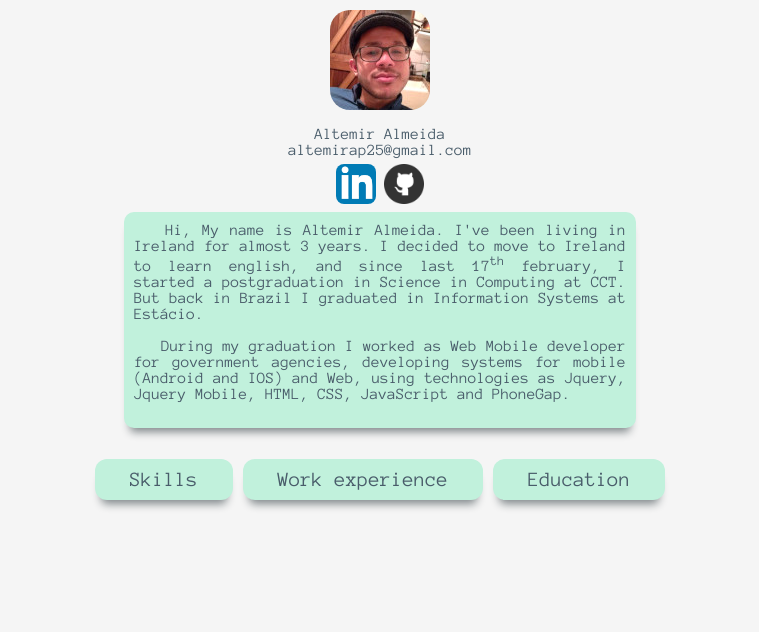
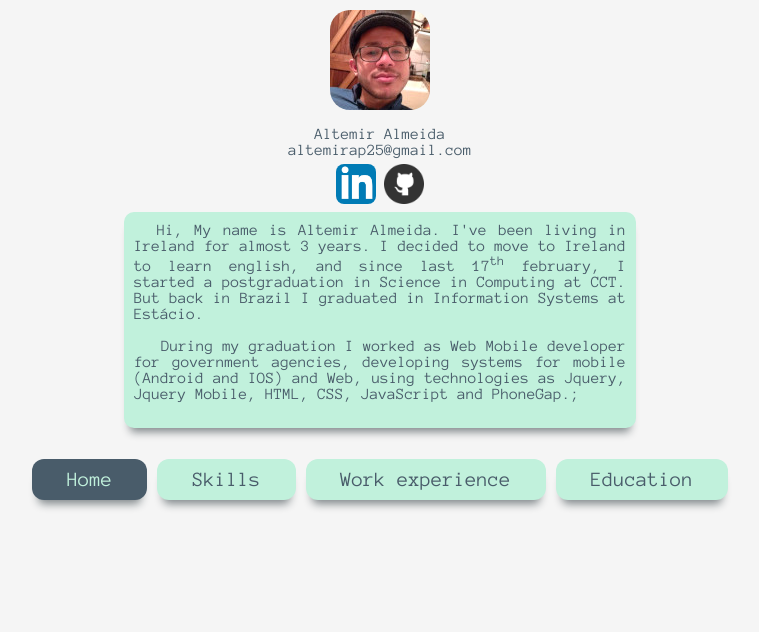
Before and after one commit to Altemir-Ap/resume, a PHP site: page / in a window 1280 px wide. Shown: the top 632 px of the page, without its empty margins (260-1019 px from the left). Run offline with PHP 8.4, Linux system fonts and the light colour scheme.

Commit message:
Add active button and js for profile info

```diff
--- a/css/style.css
+++ b/css/style.css
@@ -61,7 +61,7 @@ body{
     display: flex;
     justify-content: space-around;
     margin-top: 2%;
-    margin-bottom: 10%;
+    margin-bottom: 5%;
 }
 
 .icons{
@@ -84,6 +84,11 @@ body{
     color: #495c6a;
 }
 .item:hover{
+    background: #495c6a;
+    color: #c1f1dc;
+}
+
+.active{
     background: #495c6a;
     color: #c1f1dc;
 }
@@ -157,7 +162,7 @@ td{
     margin-left: -10px;
 }
 
-@media only screen and (max-width: 620px){
+@media only screen and (max-width: 791px){
     .pages{
         display:flex;
         flex-direction: column;
@@ -172,7 +177,7 @@ td{
         margin: 7px;
     }
     .work-item{
-        max-width: 60%;
+        max-width: 70%;
     }
 }
 
--- a/education.html
+++ b/education.html
@@ -97,6 +97,7 @@
             <a href="index.html" class="item shadow">Home</a>
             <a href="work.html" class="item shadow">Work experience</a>
             <a href="skills.html" class="item shadow">Skills</a>
+            <a href="education.html" class="item active shadow">Education</a>
         </div>
     </div>
 </body>
--- a/index.html
+++ b/index.html
@@ -16,31 +16,10 @@
         </div>
 
         <div class="profile">
-            <ul class="profile-data">
-                <li>Altemir Almeida</li>
-                <li>altemirap25@gmail.com</li>
-            </ul>
-            <div class="icons">
-                <a href="https://www.linkedin.com/in/altemir-almeida-87868872/" target="_blank"><img src="images/in.png" class="icon circle"></a>
-                <a href="https://github.com/Altemir-Ap/" target="_blank"><img src="images/git.png" class="icon"></a>
-            </div>
-            <span class="summary skill-summary container shadow container column">
-                <p>
-                &nbsp;&nbsp; Hi, My name is Altemir Almeida. I've been living in Ireland for almost 3 years.
-                I decided to move to Ireland to learn english,
-                and since last 17<sup>th</sup> february, I started a postgraduation in Science in Computing at CCT.
-                    But back in Brazil I graduated in Information Systems at Estácio.
 
-                </p>
-                <p>
-                &nbsp; &nbsp;During my graduation I worked as Web Mobile developer for government agencies,
-                developing systems for mobile (Android and IOS) and Web, using technologies as Jquery, Jquery Mobile,
-                HTML, CSS, JavaScript and PhoneGap.
-                </p>
-
-            </span>
         </div>
         <div class="pages container">
+            <a href="home.html" class="item shadow active">Home</a>
             <a href="skills.html" class="item shadow">Skills</a>
             <a href="work.html" class="item shadow">Work experience</a>
             <a href="education.html" class="item shadow">Education</a>
--- a/js/script.js
+++ b/js/script.js
@@ -3,12 +3,35 @@ const profile = document.querySelector('.profile');
 const profileObj = {
     name: 'Altemir Almeida',
     email: 'altemirap25@gmail.com',
-    summary: 'Hi, my name is Altemir, asdjfaskldjfçaskljdfçalksdjfçalksdjfçaslkdjf '
+    summaryp1: `Hi, My name is Altemir Almeida. I've been living in Ireland for almost 3 years.
+    I decided to move to Ireland to learn english,
+    and since last 17<sup>th</sup> february, I started a postgraduation in Science in Computing at CCT.
+    But back in Brazil I graduated in Information Systems at Estácio.`,
+    summaryp2: `During my graduation I worked as Web Mobile developer for government agencies,
+    developing systems for mobile (Android and IOS) and Web, using technologies as Jquery, Jquery Mobile,
+    HTML, CSS, JavaScript and PhoneGap.`
+
 }
 
 let addProfile = () => {
     var template = `
+            <ul class="profile-data">
+                <li>${profileObj.name}</li>
+                <li>${profileObj.email}</li>
+            </ul>
+            <div class="icons">
+                <a href="https://www.linkedin.com/in/altemir-almeida-87868872/" target="_blank"><img src="images/in.png" class="icon circle"></a>
+                <a href="https://github.com/Altemir-Ap/" target="_blank"><img src="images/git.png" class="icon"></a>
+            </div>
+            <span class="summary skill-summary container shadow container column">
+                <p>
+                &nbsp;&nbsp;${profileObj.summaryp1}
 
+                </p>
+                <p>
+                &nbsp; &nbsp${profileObj.summaryp2};
+                </p>
+            </span>
     `;
     profile.insertAdjacentHTML("beforeend", template)
 }
--- a/skills.html
+++ b/skills.html
@@ -34,6 +34,7 @@
         </div>
         <div class="pages container">
             <a href="index.html" class="item shadow">Home</a>
+            <a href="skills.html" class="item active shadow">Skills</a>
             <a href="work.html" class="item shadow">Work experience</a>
             <a href="education.html" class="item shadow">Education</a>
         </div>
--- a/work.html
+++ b/work.html
@@ -134,6 +134,7 @@
         <div class="pages container">
             <a href="index.html" class="item shadow">Home</a>
             <a href="skills.html" class="item shadow">Skills</a>
+            <a href="work.html" class="item active shadow">Work experience</a>
             <a href="education.html" class="item shadow">Education</a>
         </div>
     </div>
```
